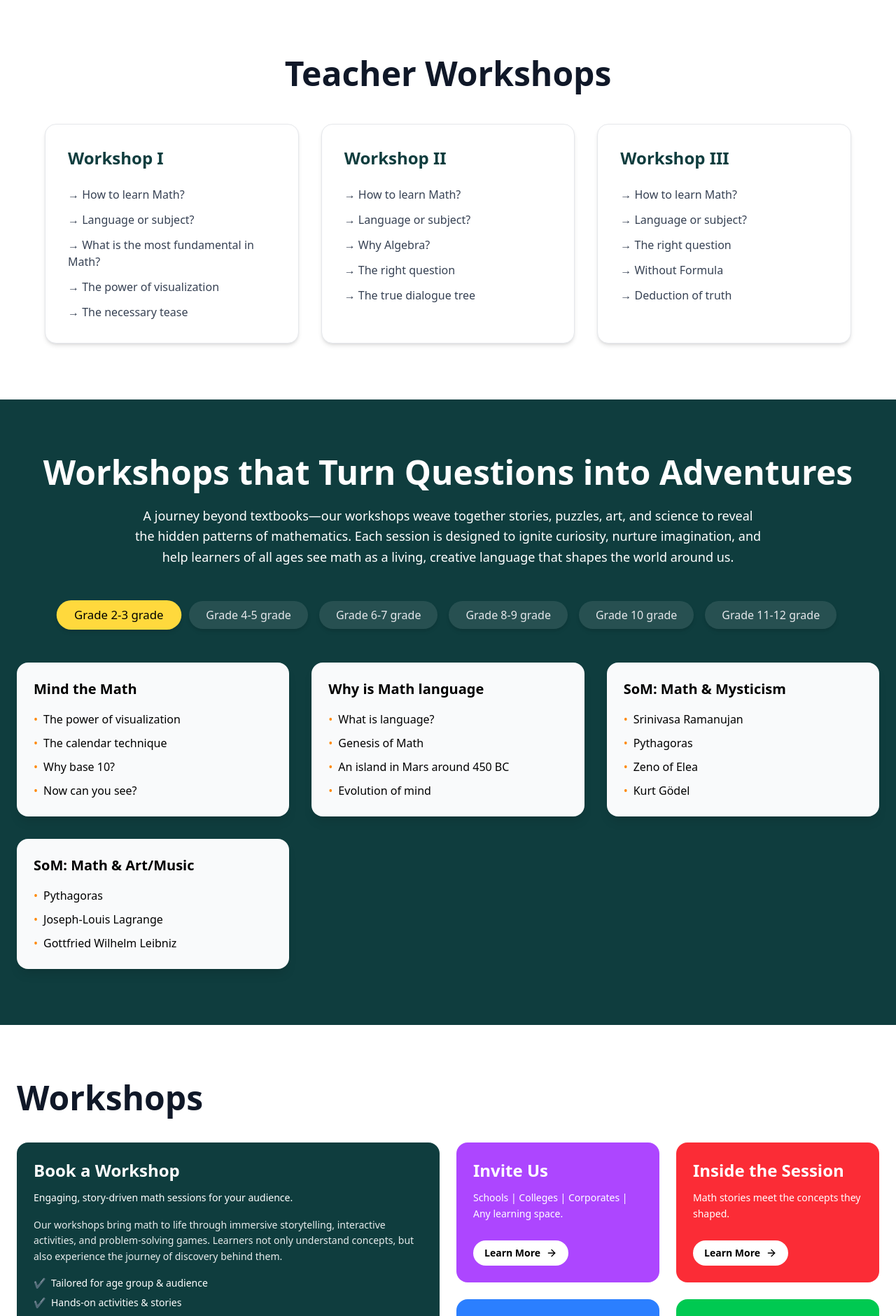
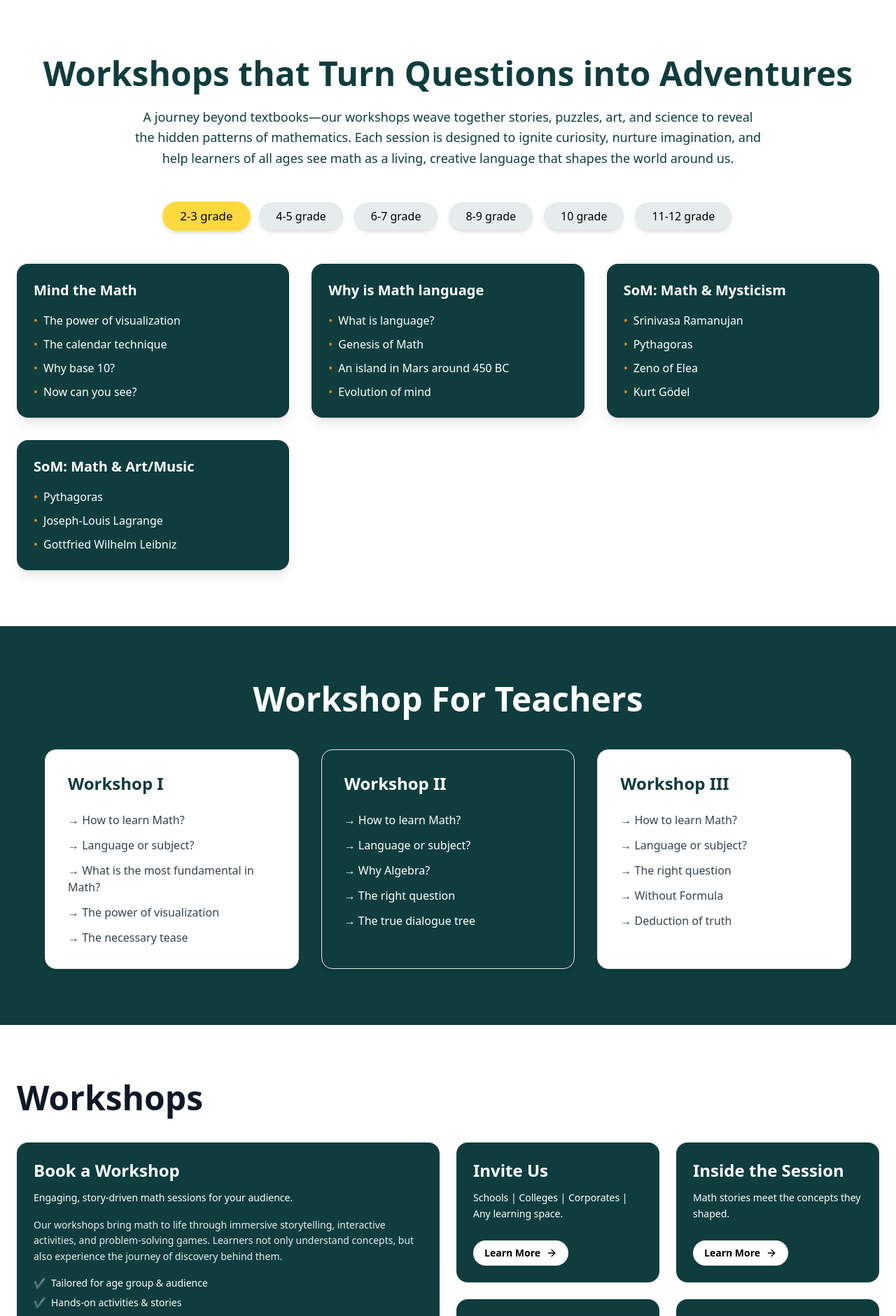
Before and after one commit to pavannaik321/mathkathaaa, a Next.js app: page /Workshop in a window 1280 px wide. Shown: the part 799-2680 px from the top of the page at 70% size. Built offline with nearby package versions, Linux system fonts and the light colour scheme; grey boxes are pictures that could not be loaded.

Commit message:
added contents

```diff
--- a/src/app/Workshop/page.tsx
+++ b/src/app/Workshop/page.tsx
@@ -8,10 +8,11 @@ export default function page() {
     <div>
           <HeroSection />
           {/* Teacher Workshops Section */}
-<div className="bg-white py-20 px-6">
+          <WorkshopContent />
+<div className="bg-[#0F3D3E] py-20 px-6">
   <div className="max-w-6xl mx-auto">
-    <h2 className="text-4xl md:text-5xl font-bold text-center text-gray-900 mb-12">
-    Teacher Workshops
+    <h2 className="text-4xl md:text-5xl font-bold text-center text-white mb-12">
+    Workshop For Teachers
         </h2>
 
     <div className="grid md:grid-cols-3 gap-8">
@@ -30,11 +31,11 @@ export default function page() {
       </div>
 
       {/* Workshop II */}
-      <div className="bg-white border border-gray-200 rounded-2xl shadow-md hover:shadow-xl transition p-8">
-        <h3 className="text-2xl font-bold text-[#0F3D3E] mb-6">
+      <div className="bg-[#0F3D3E] border border-gray-200 rounded-2xl shadow-md hover:shadow-xl transition p-8">
+        <h3 className="text-2xl font-bold text-white mb-6">
           Workshop II
         </h3>
-        <ul className="space-y-3 text-gray-700">
+        <ul className="space-y-3 text-white">
           <li>→ How to learn Math?</li>
           <li>→ Language or subject?</li>
           <li>→ Why Algebra?</li>
@@ -59,7 +60,7 @@ export default function page() {
     </div>
   </div>
 </div>
-        <WorkshopContent />
+
           <Workshops />
 
     </div>
--- a/src/components/Footer.tsx
+++ b/src/components/Footer.tsx
@@ -89,7 +89,6 @@ export default function Footer() {
           <div className="flex gap-6 mt-2 md:mt-0">
             <a href="#">Privacy Policy</a>
             <a href="#">Terms of Service</a>
-            <a href="#">Cookie Settings</a>
           </div>
         </div>
       </div>
--- a/src/components/MissionVisionValues.tsx
+++ b/src/components/MissionVisionValues.tsx
@@ -39,7 +39,7 @@ export default function MissionVisionValues() {
             >
               {/* Colored Top Bar */}
               <div
-                className={`absolute -top-2 left-0 right-0 h-2 rounded-t-2xl bg-${item.color}`}
+                className={`absolute -top-2 left-0 right-0 h-2 rounded-t-2xl`}
               ></div>
 
               {/* Icon */}
--- a/src/components/OurCourseOverview.tsx
+++ b/src/components/OurCourseOverview.tsx
@@ -63,7 +63,7 @@ export default function OurCourseOverview() {
           <button className="border border-white px-4 py-2 text-white font-medium hover:bg-white hover:text-[#0F3D3E] rounded">
             Explore
           </button>
-          <button className="flex items-center gap-2 text-white font-medium">
+          <button  className="flex items-center gap-2 text-white font-medium">
             Learn More <span className="text-xl">›</span>
           </button>
         </div>
--- a/src/components/Session.tsx
+++ b/src/components/Session.tsx
@@ -8,7 +8,7 @@ export default function Session() {
   const [openGrade, setOpenGrade] = useState<number | null>(null);
 
   return (
-    <section className="py-20 bg-gradient-to-b from-white to-gray-50">
+    <section className="py-20 bg-gradient-to-b from-white to-gray-50" id="session">
       <div className="max-w-6xl mx-auto px-6">
         <h2 className="text-4xl md:text-5xl font-extrabold text-center mb-6 text-gray-900">
         Chart Your Course
--- a/src/components/Workshopcontent.tsx
+++ b/src/components/Workshopcontent.tsx
@@ -433,15 +433,15 @@ const WorkshopData = {
     const [activeGrade, setActiveGrade] = useState("2-3 grade");
 
     return (
-      <section className="py-20 bg-[#0F3D3E]">
+      <section className="py-20 bg-white">
 
 
         <div className="max-w-7xl mx-auto px-6">
 {/* Header */}
-<h2 className="text-4xl md:text-5xl font-extrabold text-center mb-6 text-white">
+<h2 className="text-4xl md:text-5xl font-extrabold text-center mb-6 text-[#0F3D3E]">
 Workshops that Turn Questions into Adventures
 </h2>
-<p className="text-center text-white max-w-4xl mx-auto mb-12 text-lg leading-relaxed">
+<p className="text-center text-[#0F3D3E] max-w-4xl mx-auto mb-12 text-lg leading-relaxed">
   A journey beyond textbooks—our workshops weave together stories, puzzles, art,
   and science to reveal the hidden patterns of mathematics. Each session is
   designed to ignite curiosity, nurture imagination, and help learners of all
@@ -449,7 +449,7 @@ Workshops that Turn Questions into Adventures
 </p>
 
           {/* Grade Tabs */}
-          <div className="flex justify-center flex-wrap gap-4 mb-12">
+          <div className="flex justify-center flex-wrap gap-4 mb-12 text[#0F3D3E]">
             {Object.keys(WorkshopData).map((grade) => (
               <button
                 key={grade}
@@ -457,10 +457,10 @@ Workshops that Turn Questions into Adventures
                 className={`px-6 py-2 rounded-full font-medium transition-all duration-300 shadow-md ${
                   activeGrade === grade
                     ? "bg-[#FFD93D] text-black shadow-lg scale-105"
-                    : "bg-white/10 text-gray-200 hover:bg-white/20"
+                    : "bg-[#0F3D3E]/10 text-black hover:bg-white/20"
                 }`}
               >
-                Grade {grade}
+                {grade}
               </button>
             ))}
           </div>
@@ -473,7 +473,7 @@ Workshops that Turn Questions into Adventures
             >)[activeGrade].map((topic, i) => (
               <div
                 key={i}
-                className="bg-gray-50 backdrop-blur-lg p-6 rounded-2xl shadow-lg hover:shadow-2xl transition transform hover:-translate-y-2 flex flex-col"
+                className="bg-[#0F3D3E] backdrop-blur-lg p-6 rounded-2xl shadow-lg hover:shadow-2xl transition transform hover:-translate-y-2 flex flex-col"
               >
                 {/* Image placeholder */}
                 {topic.image && (
@@ -485,10 +485,10 @@ Workshops that Turn Questions into Adventures
                     />
                   </div>
                 )}
-                <h3 className="text-xl font-semibold mb-4 text-black">
+                <h3 className="text-xl font-semibold mb-4 text-white">
                   {topic.title}
                 </h3>
-                <ul className="text-black space-y-2 leading-relaxed">
+                <ul className="text-white space-y-2 leading-relaxed">
                   {topic.points.map((point, j) => (
                     <li key={j} className="flex items-start gap-2">
                       <span className="text-orange-400">•</span>
--- a/src/components/WorkshopsSection.tsx
+++ b/src/components/WorkshopsSection.tsx
@@ -23,22 +23,22 @@ export default function Workshops() {
         {
             title: "Invite Us",
             desc: "Schools | Colleges | Corporates | Any learning space.",
-            color: "bg-purple-500",
+            color: "bg-[#0F3D3E]",
         },
         {
             title: "Inside the Session",
             desc: "Math stories meet the concepts they shaped.",
-            color: "bg-red-500",
+            color: "bg-[#0F3D3E]",
         },
         {
             title: "Why It Matters",
             desc: "Uncover math’s creativity, struggles, and human side.",
-            color: "bg-blue-500",
+            color: "bg-[#0F3D3E]",
         },
         {
             title: "Your Experience",
             desc: "Pick themes, formats, and topics that fit your needs.",
-            color: "bg-green-500",
+            color: "bg-[#0F3D3E]",
         },
     ];
 
```
